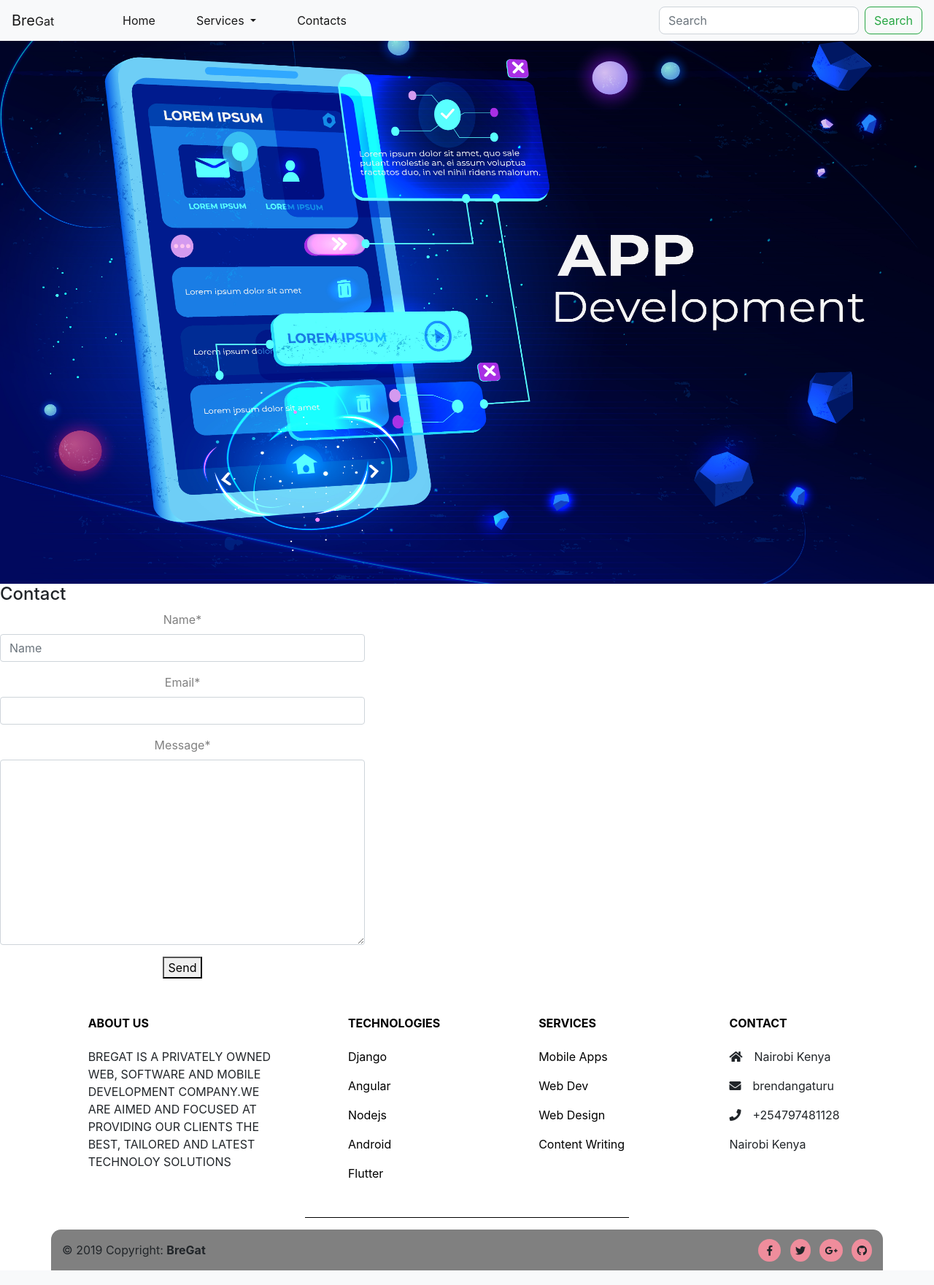
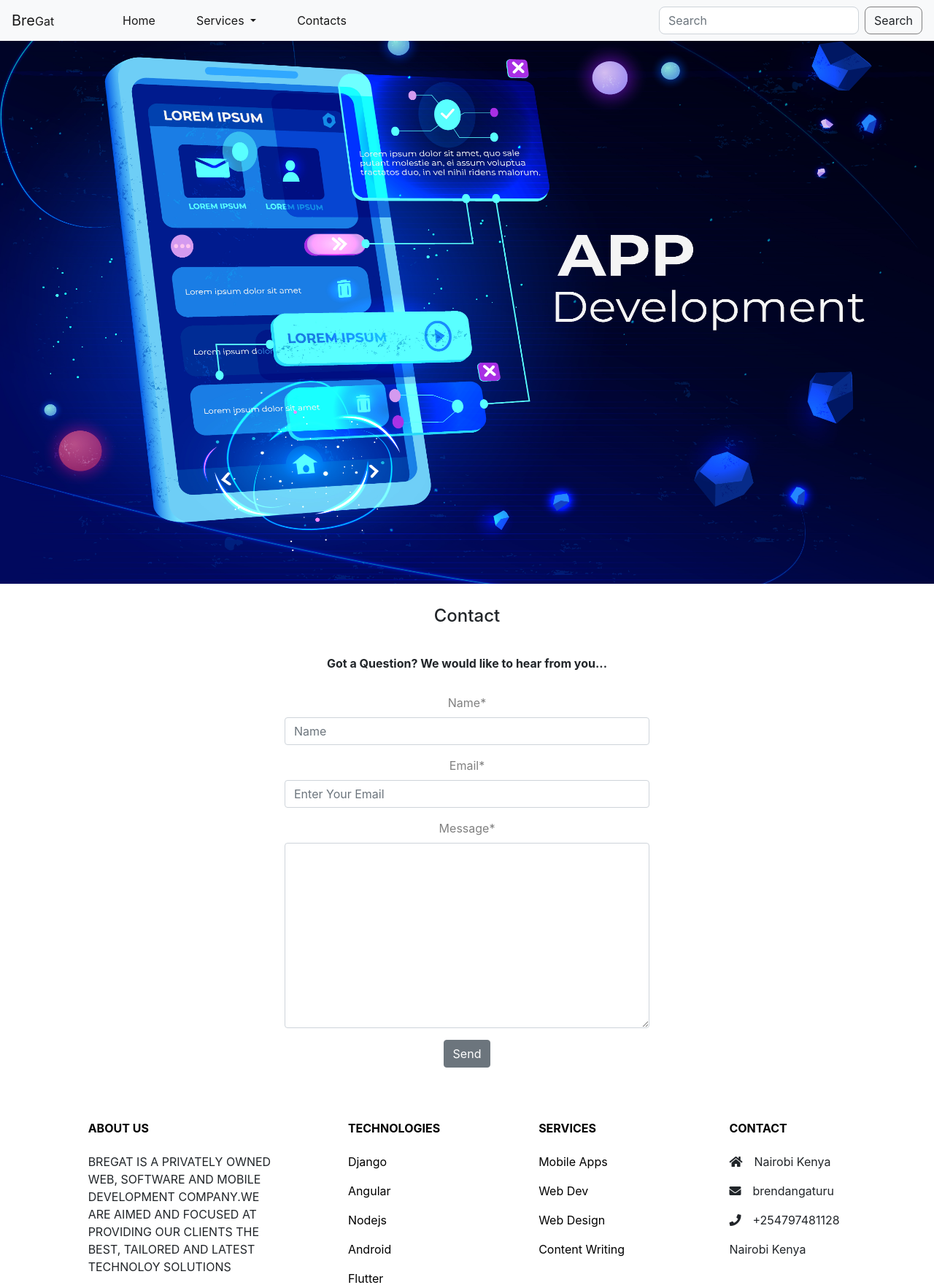
Before and after one commit to brendangaturu/Brendan_Website, a Django app: page /contact/ in a window 1280 px wide. Shown: the top 1761 px of the page at 73% size. Run offline with Django 3.2, Linux system fonts and the light colour scheme; some libraries are stand-ins or nearby versions; some web fonts are replaced.

Commit message:
contact form

```diff
--- a/brendan/forms.py
+++ b/brendan/forms.py
@@ -5,5 +5,5 @@ from crispy_forms.helper import FormHelper
 class ContactForm(forms.Form):
     """Email contact form"""
     name = forms.CharField(widget=forms.TextInput(attrs={'placeholder': 'Name'}))
-    email = forms.EmailField(required=True)
+    email = forms.EmailField(required=True, widget=forms.EmailInput(attrs={'placeholder': 'Enter Your Email'}))
     message = forms.CharField(required=True, widget=forms.Textarea())
--- a/static/css/base.css
+++ b/static/css/base.css
@@ -23,6 +23,19 @@ li.nav-item{
     margin: 0px 20px;
     font-size: 1rem;
     }
+
+.search-btn {
+    border: 1px solid grey;
+    border-radius: 8px;
+}
+.search-btn : hover {
+    border: red;
+    background-color: black;
+ }
+
+input.active-black : focus{
+    border: 1px solid gray;
+ }
 
 /* Header */
 
@@ -235,11 +248,12 @@ p > a:hover {
 
 /* Contact page */
 .email {
-    left:50%;
+    float: center;
     display: block;
     box-sizing: border-box;
     width: 500px;
     height: 500px;
     color: black;
     text-align: center;
+    margin: 30px auto;
 }
--- a/templates/base.html
+++ b/templates/base.html
@@ -55,8 +55,8 @@
                   </li>
                 </ul>
                 <form class="form-inline my-2 my-lg-0">
-                  <input class="form-control mr-sm-2" type="search" placeholder="Search" aria-label="Search" style="border-radius:8px;">
-                  <button class="btn btn-outline-success my-2 my-sm-0" type="submit" style="border-radius:8px;">Search</button>
+                  <input class="form-control mr-sm-2 active-black" type="search" placeholder="Search" aria-label="Search" style="border-radius:8px;">
+                  <button class="btn search-btn btn-outline-* my-2 my-sm-0" type="submit" style="">Search</button>
                 </form>
               </div>
             </nav>
--- a/templates/contact.html
+++ b/templates/contact.html
@@ -3,13 +3,14 @@
 
 {% block content %}
 
-<h4>Contact</h4>
+<h4 style="text-align: center; padding: 30px 0px;">Contact</h4>
+<p style="text-align: center; font-weight: bold">Got a Question? We would like to hear from you...</p>
 <div class="email" style="color: grey;">
 
     <form action="" method="POST" novalidate>
     {% csrf_token %}
     {{ form|crispy }}
-    <button type="submit">Send</button>
+    <button type="submit" class="btn btn-secondary">Send</button>
 </form>
 
 </div>
```
Also changed, not shown: brendan/views.py (line endings or trailing spaces).
